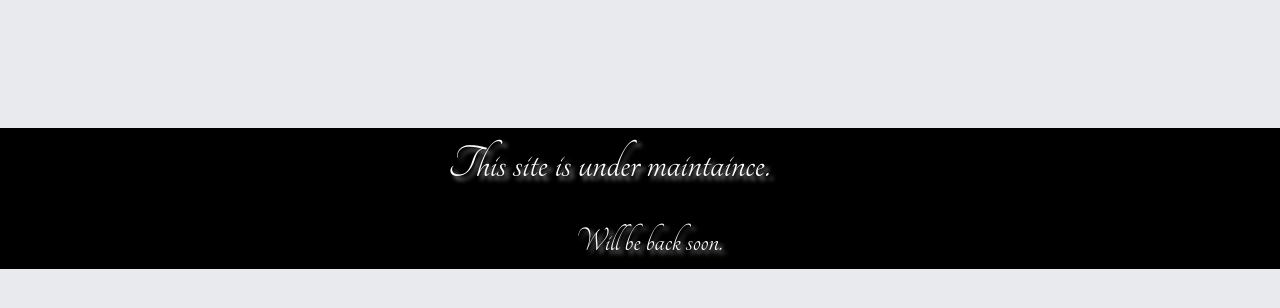
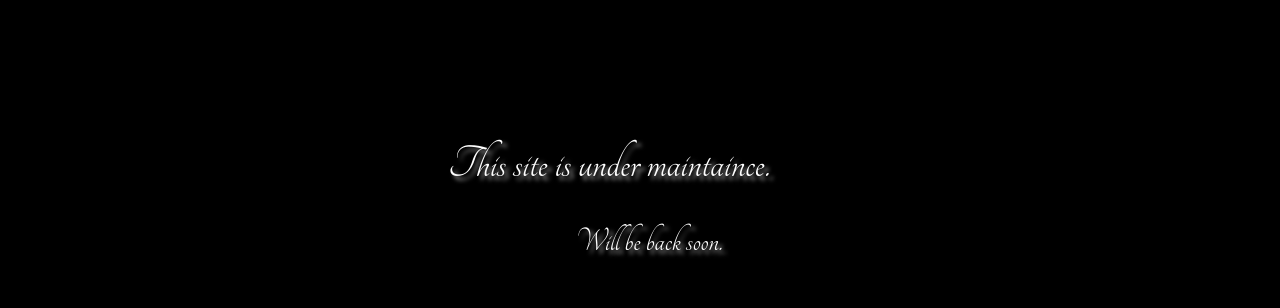
Before and after one commit to myozawlatt/myozawlatt.github.io, a plain HTML site: page index.html in a window 1280 px wide. Drawn offline with Linux system fonts and the light colour scheme.

Commit message:
Update index.html

```diff
--- a/index.html
+++ b/index.html
@@ -11,7 +11,7 @@
     <link rel="stylesheet" href="https://use.fontawesome.com/releases/v5.6.1/css/all.css" integrity="sha384-gfdkjb5BdAXd+lj+gudLWI+BXq4IuLW5IT+brZEZsLFm++aCMlF1V92rMkPaX4PP" crossorigin="anonymous">
     <link rel="shortcut icon" type="image/png" href="images/titleimg.png">
     <link rel="stylesheet" href="assets/bootstrap-4.1.3/css/bootstrap.min.css">
-    <link rel="stylesheet" href="assets/css/site.css">
+    <!-- <link rel="stylesheet" href="assets/css/site.css"> -->
     <script type="text/javascript" src="assets/js/jquery-3.3.1.min.js"></script>
     <script type="text/javascript" src="assets/bootstrap-4.1.3/js/bootstrap.min.js"></script>
     <style>
```
